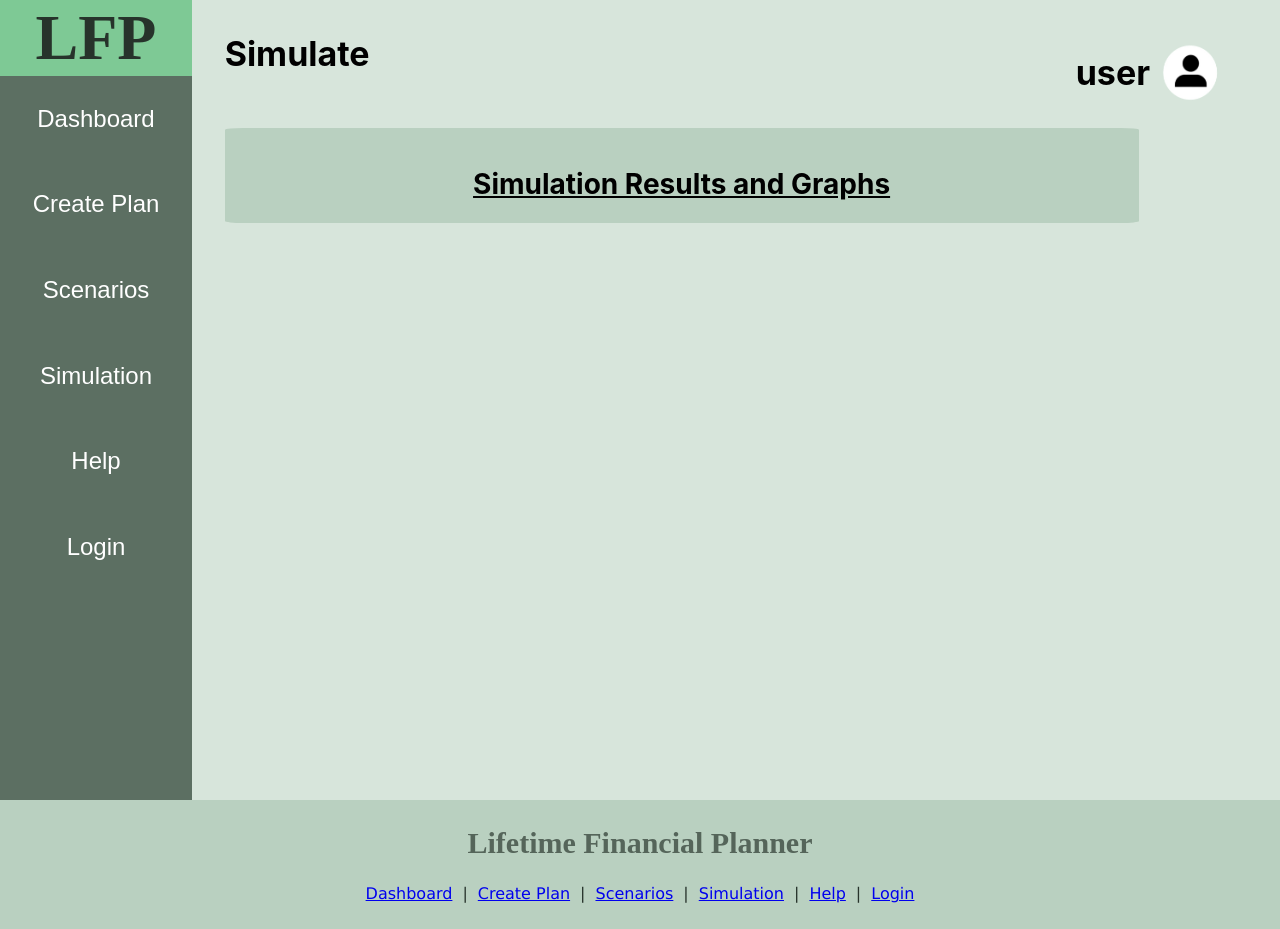
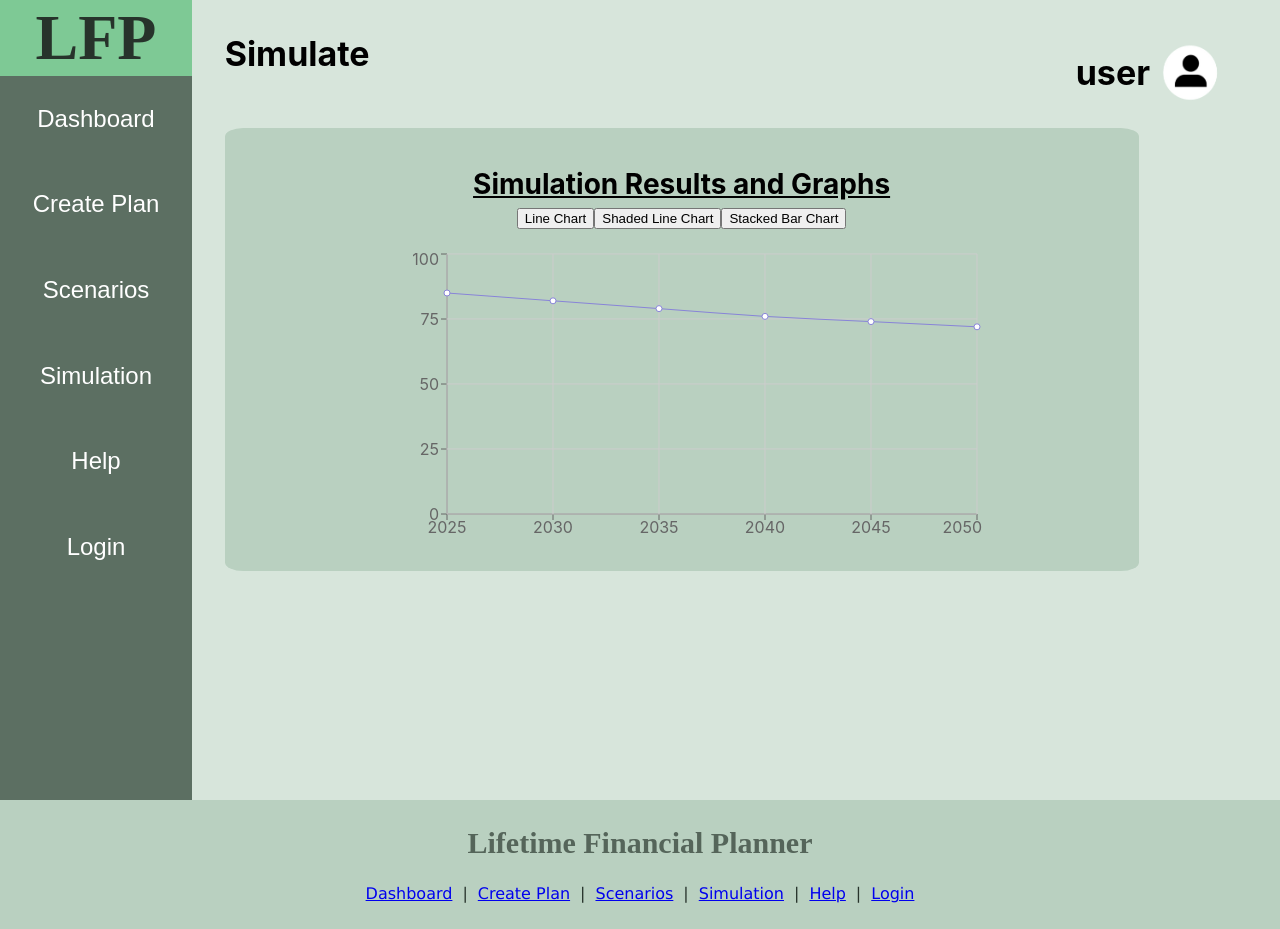
Before and after one commit to JackyChen-CXC/Hello_World-LFP_Project, a React (Create React App) app in the folder frontend/: page /simulation/1 in a window 1280 px wide. Built offline with nearby package versions, Linux system fonts and the light colour scheme.

Commit message:
simple graphs

```diff
--- a/frontend/package.json
+++ b/frontend/package.json
@@ -14,6 +14,7 @@
     "react-dom": "^19.0.0",
     "react-router-dom": "^7.4.0",
     "react-scripts": "5.0.1",
+    "recharts": "^2.15.1",
     "web-vitals": "^2.1.4"
   },
   "scripts": {
--- a/frontend/src/components/css_files/page_style.css
+++ b/frontend/src/components/css_files/page_style.css
@@ -70,7 +70,16 @@
   margin-bottom: 5%;
 }
 
-
+.open-simulation{
+  display: flex;
+  background-color: #B9D0C0;
+  padding: 2%;
+  border-radius: 2%;
+  width: 80%;
+  flex-direction: column;
+  align-items: center;
+  justify-content: center;
+}
 /*----------------------------------------Questions and inputs-------------------------------*/
 /* 2 questions on a line*/
 .split-container {
--- a/frontend/src/components/pages/open_simulation.tsx
+++ b/frontend/src/components/pages/open_simulation.tsx
@@ -1,21 +1,122 @@
-import React from "react";
+import React, { useState } from "react";
+import {
+  Area,
+  AreaChart,
+  Bar,
+  BarChart,
+  CartesianGrid,
+  Legend,
+  Line,
+  LineChart,
+  Tooltip,
+  XAxis, YAxis
+} from "recharts";
 import "../css_files/page_style.css";
 
+// Simulated probability of retirement success over years
+const probabilityData = [
+  { year: 2025, success: 85 },
+  { year: 2030, success: 82 },
+  { year: 2035, success: 79 },
+  { year: 2040, success: 76 },
+  { year: 2045, success: 74 },
+  { year: 2050, success: 72 },
+];
+
+// Simulated probability range for future success
+const shadedData = [
+  { year: 2025, low: 65, mid: 85, high: 95 },
+  { year: 2030, low: 63, mid: 82, high: 93 },
+  { year: 2035, low: 60, mid: 79, high: 91 },
+  { year: 2040, low: 58, mid: 76, high: 89 },
+  { year: 2045, low: 55, mid: 74, high: 87 },
+  { year: 2050, low: 53, mid: 72, high: 85 },
+];
+
+// Simulated average values of portfolio components
+const stackedBarData = [
+  { year: 2025, principal: 300, interest: 80 },
+  { year: 2030, principal: 330, interest: 100 },
+  { year: 2035, principal: 360, interest: 120 },
+  { year: 2040, principal: 390, interest: 140 },
+  { year: 2045, principal: 420, interest: 160 },
+  { year: 2050, principal: 450, interest: 180 },
+];
+
+const LineChartGraph = () => (
+  <LineChart width={600} height={300} data={probabilityData}>
+    <XAxis dataKey="year" />
+    <YAxis />
+    <Tooltip />
+    <CartesianGrid stroke="#ccc" />
+    <Line type="monotone" dataKey="success" stroke="#8884d8" />
+  </LineChart>
+);
+
+const ShadedLineChart = () => (
+  <AreaChart width={600} height={300} data={shadedData}>
+    <defs>
+      <linearGradient id="colorMid" x1="0" y1="0" x2="0" y2="1">
+        <stop offset="5%" stopColor="#82ca9d" stopOpacity={0.8} />
+        <stop offset="95%" stopColor="#82ca9d" stopOpacity={0} />
+      </linearGradient>
+    </defs>
+    <XAxis dataKey="year" />
+    <YAxis />
+    <CartesianGrid strokeDasharray="3 3" />
+    <Tooltip />
+    <Area type="monotone" dataKey="mid" stroke="#82ca9d" fillOpacity={1} fill="url(#colorMid)" />
+  </AreaChart>
+);
+
+const StackedBarChart = () => (
+  <BarChart width={600} height={300} data={stackedBarData}>
+    <XAxis dataKey="year" />
+    <YAxis />
+    <Tooltip />
+    <Legend />
+    <CartesianGrid strokeDasharray="3 3" />
+    <Bar dataKey="principal" stackId="a" fill="#8884d8" />
+    <Bar dataKey="interest" stackId="a" fill="#82ca9d" />
+  </BarChart>
+);
+
 const OpenSimulation = () => {
+  const [graph, setGraph] = useState("line");
+
+  const renderGraph = () => {
+    if (graph === "line") return <LineChartGraph />;
+    if (graph === "shaded") return <ShadedLineChart />;
+    if (graph === "stacked") return <StackedBarChart />;
+  };
+
   return (
     <div className="page-container">
-        <div className="header" style={{marginBottom:"5%"}}>
-            <div>Simulate</div>
-            <div style={{ display: "flex", justifyContent: "center", alignItems: "center", position: "absolute", right: "40px" }}>
-                <div>user</div>
-                <img src="/images/user.png" height={80} width={90} />
-            </div>
+      <div className="header" style={{ marginBottom: "5%" }}>
+        <div>Simulate</div>
+        <div style={{
+          display: "flex", justifyContent: "center",
+          alignItems: "center", position: "absolute", right: "40px"
+        }}>
+          <div>user</div>
+          <img src="/images/user.png" height={80} width={90} />
         </div>
-        <div className="simulation-container" >
-            <div className="subheading"> Simulation Results and Graphs</div>
+      </div>
+
+      <div className="open-simulation">
+        <div className="subheading">Simulation Results and Graphs</div>
+
+        <div style={{ marginBottom: "20px" }}>
+          <button style={{marginTop:"2%"}} onClick={() => setGraph("line")}>Line Chart</button>
+          <button style={{marginTop:"2%"}} onClick={() => setGraph("shaded")}>Shaded Line Chart</button>
+          <button style={{marginTop:"2%"}} onClick={() => setGraph("stacked")}>Stacked Bar Chart</button>
         </div>
+
+        <div style={{ display: "flex", justifyContent: "center" }}>
+          {renderGraph()}
+        </div>
+      </div>
     </div>
-
   );
 };
 
```
Also changed, not shown: 1 other file (tests, documents, lock files or other folders).
